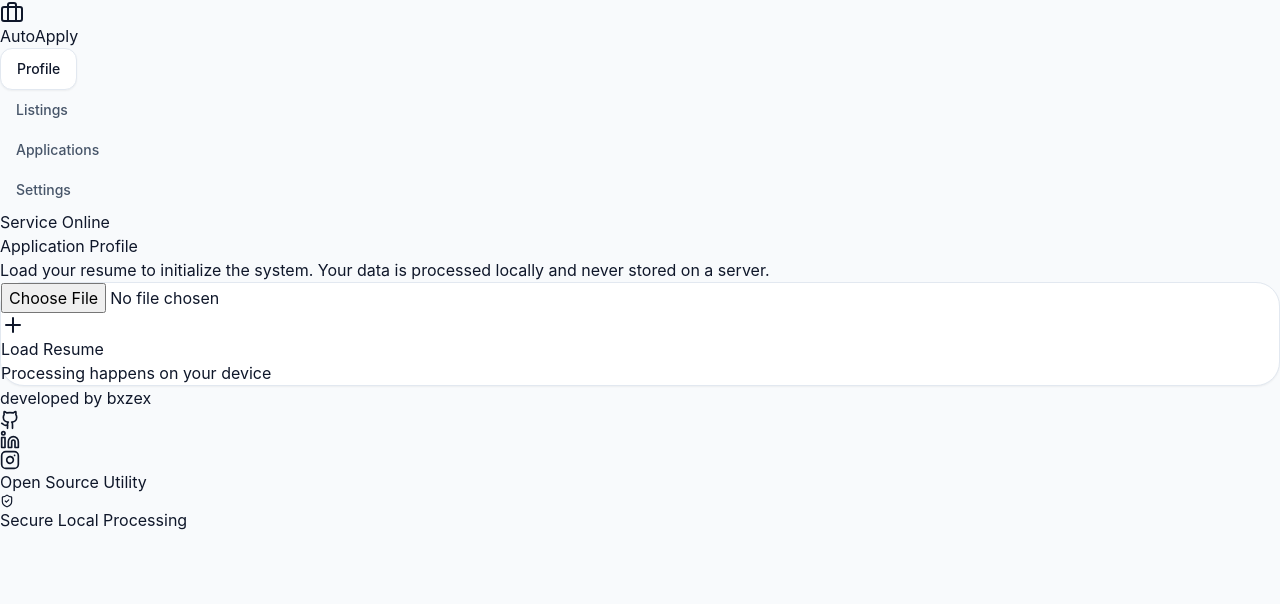
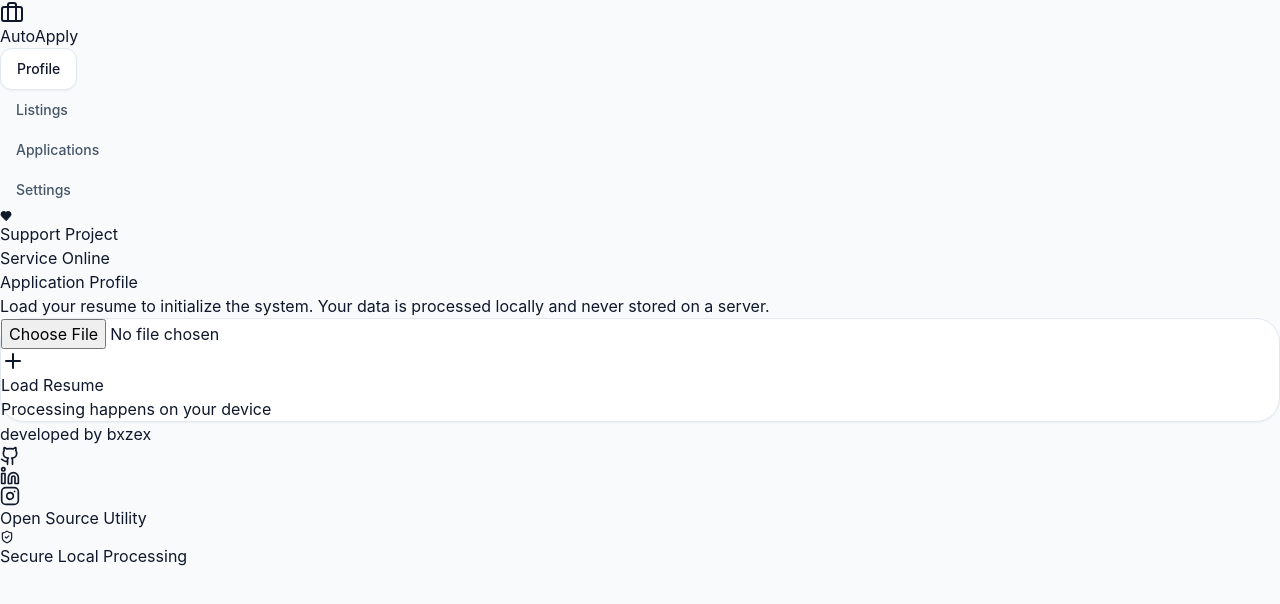
Before and after one commit to bxzex/autoapply, a React (Vite) app: page / in a window 1280 px wide. Shown: the top 604 px of the page. Built offline with nearby package versions, Linux system fonts and the light colour scheme; the HTML template or start-up script is replaced by a standard one.

Commit message:
UI Update: Added Support Project button to header

```diff
--- a/src/App.tsx
+++ b/src/App.tsx
@@ -19,7 +19,8 @@ import {
   Activity,
   Zap,
   Sparkles,
-  X
+  X,
+  Heart
 } from 'lucide-react'
 import { clsx, type ClassValue } from 'clsx'
 import { twMerge } from 'tailwind-merge'
@@ -81,7 +82,16 @@ function App() {
           </div>
 
           <div className="flex items-center gap-3">
-            <div className="px-3 py-1 rounded-full text-[10px] font-bold tracking-tight border bg-white text-slate-500 border-slate-200 flex items-center gap-2 uppercase">
+            <a
+              href="https://buy.stripe.com/9B6eVfd9E6OC3sr7cEaAw03"
+              target="_blank"
+              rel="noreferrer"
+              className="px-4 py-1.5 rounded-full text-[10px] font-black tracking-widest bg-rose-50 text-rose-500 border border-rose-100 flex items-center gap-2 uppercase hover:bg-rose-500 hover:text-white transition-all shadow-sm shadow-rose-100 active:scale-95"
+            >
+              <Heart size={12} fill="currentColor" />
+              Support Project
+            </a>
+            <div className="px-3 py-1.5 rounded-full text-[10px] font-bold tracking-tight border bg-white text-slate-500 border-slate-200 flex items-center gap-2 uppercase">
               <div className="w-1 h-1 rounded-full bg-emerald-500" />
               Service Online
             </div>
```
